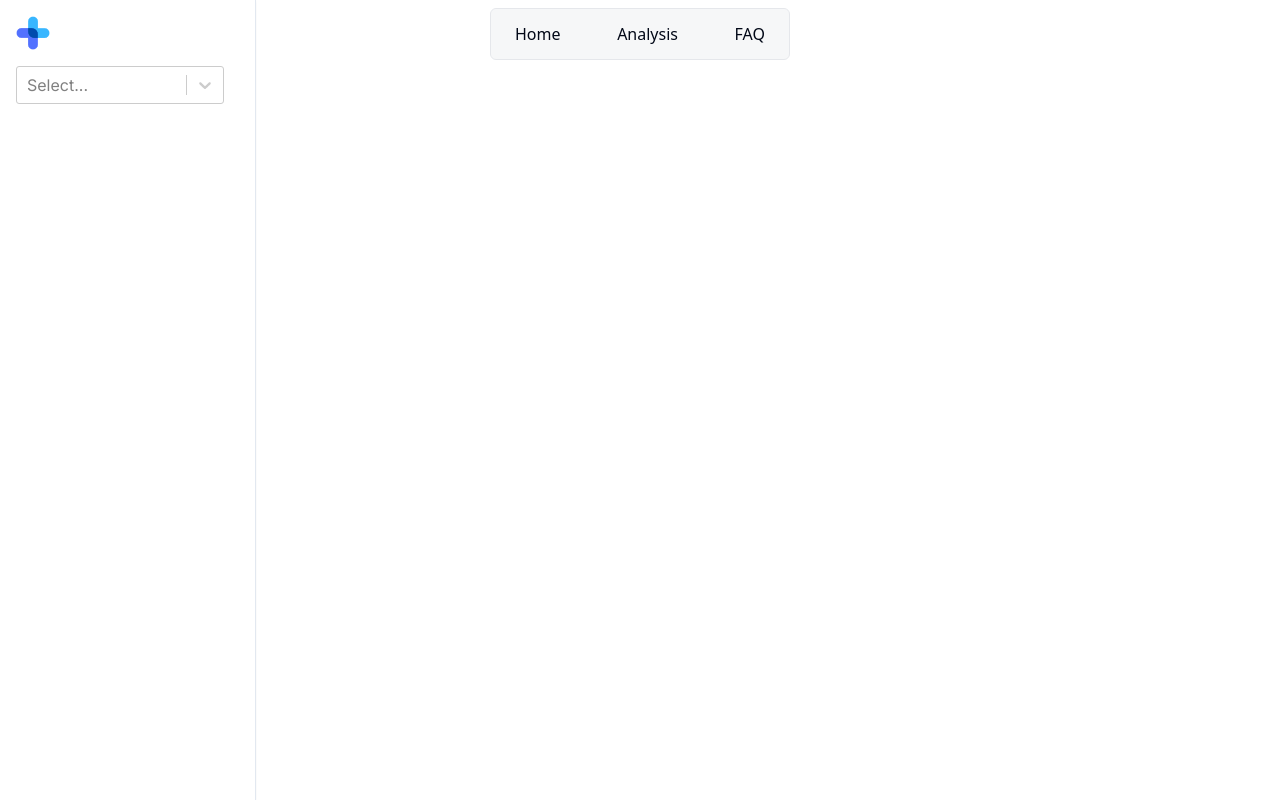
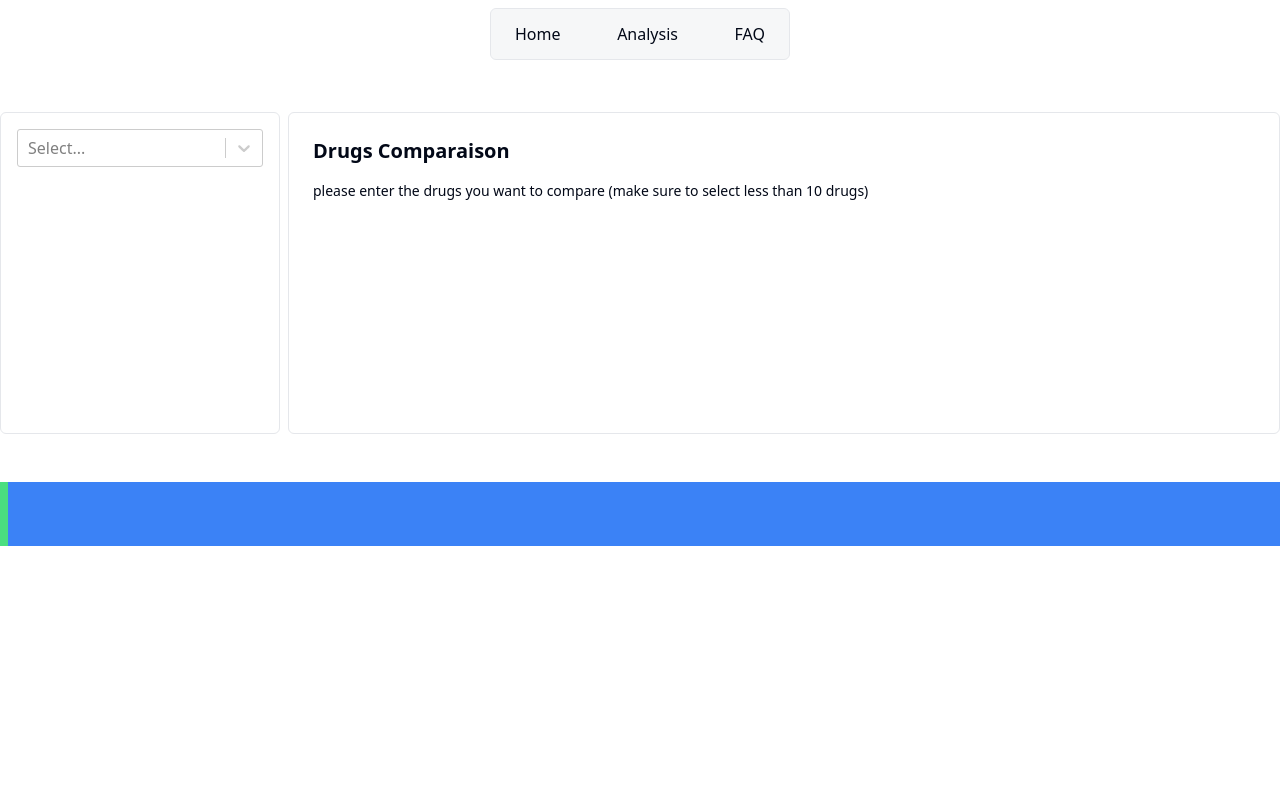
Before and after one commit to ALIDmed/my-app, a React (Vite) app: page /analysis in a window 1280 px wide. Built offline with nearby package versions, Linux system fonts and the light colour scheme.

Commit message:
update analysis

```diff
--- a/src/components/CardsGrid.jsx
+++ b/src/components/CardsGrid.jsx
@@ -5,7 +5,7 @@ import { calculateGrowth } from "../../utils.js/index";
 
 const CardsGrid = ({ data }) => {
   const { expanded } = useContext(AppContext);
-  console.log(data);
+
   return (
     <div
       className={`w-full grid grid-cols-1 sm:grid-cols-1 md:grid-cols-2 xl:grid-cols-3 gap-4 mt-20 ${
--- a/src/components/SearchVolumeChart.jsx
+++ b/src/components/SearchVolumeChart.jsx
@@ -1,4 +1,4 @@
-"use client";
+
 import { Area, AreaChart, CartesianGrid, XAxis } from "recharts";
 import {
   ChartContainer,
@@ -8,7 +8,7 @@ import {
 
 const chartConfig = {
   search_volume: {
-    label: "Search Volume: ",
+    label: "Search Volume:",
     color: "#4770e8",
   },
 };
@@ -35,8 +35,8 @@ export function SearchVolumeChart({ monthly_search_volume }) {
           padding="no-gap"
         />
         <ChartTooltip
-          cursor={false}
-          content={<ChartTooltipContent indicator="dot" />}
+          cursor={true}
+          content={<ChartTooltipContent hideLabel />}
         />
         <Area
           dataKey="search_volume"
--- /dev/null
+++ b/src/components/analysis/ChartsContainer.jsx
@@ -0,0 +1,7 @@
+import React from "react";
+
+const ChartsContainer = ({ children }) => {
+  return <div className="w-full mt-20 ml-[280px]">{children}</div>;
+};
+
+export default ChartsContainer;
--- a/src/components/analysis/DrugFilter.jsx
+++ b/src/components/analysis/DrugFilter.jsx
@@ -25,7 +25,7 @@ const DrugFilter = () => {
     filterData(data, newFilters, setAnalysisData);
   };
 
-  console.log(analysisData);
+
   return (
     <Select
       options={data.map((drug) => ({
@@ -44,7 +44,7 @@ const DrugFilter = () => {
           primary: "black",
         },
       })}
-      className="w-52 focus:ring-4 ring-inset max-w-[240px] m-0"
+      className="w-full focus:ring-4 ring-inset m-0"
     />
   );
 };
--- /dev/null
+++ b/src/components/analysis/DrugsBarChart.jsx
@@ -0,0 +1,99 @@
+import { Bar, BarChart, XAxis, YAxis, LabelList } from "recharts";
+import {
+  ChartContainer,
+  ChartTooltip,
+  ChartTooltipContent,
+} from "@/components/ui/chart";
+import { useContext, useEffect, useState } from "react";
+import { AnalysisContext } from "@/pages/Analysis";
+import { calculateGrowth } from "../../../utils.js/index";
+
+const chartConfig = {
+  search_volume: {
+    label: "Search Volume",
+    color: "#4770e8",
+  },
+  // growth: {
+  //   label: "Growth",
+  //   color: "hsl(var(--chart-2))",
+  // },
+};
+
+const DrugsBarChart = () => {
+  const { analysisData } = useContext(AnalysisContext);
+  const [chartData, setChartData] = useState([]);
+
+  useEffect(() => {
+    if (analysisData.length === 0 || analysisData.length > 10) {
+      setChartData([]);
+      return;
+    }
+    const newDrugs = analysisData.map((drug) => {
+      return {
+        drug_name: drug.drug_name,
+        search_volume:
+          drug.monthly_search_volume[drug.monthly_search_volume.length - 1]
+            .search_volume,
+        growth: calculateGrowth(drug.monthly_search_volume),
+      };
+    });
+    setChartData(newDrugs);
+    console.log("newDrugs", newDrugs);
+  }, [analysisData]);
+
+  return (
+    <div className="border border-gray-200 p-6 rounded-md w-full flex flex-col space-y-4 min-h-[322px]">
+      <div className="text-xl font-semibold">Drugs Comparaison</div>
+      <div className="w-full">
+        {chartData.length === 0 ? (
+          <div className="text-sm">
+            please enter the drugs you want to compare (make sure to select less
+            than 10 drugs)
+          </div>
+        ) : (
+          <ChartContainer config={chartConfig} className="-ml-[35px]">
+            <BarChart
+              accessibilityLayer
+              data={chartData}
+              layout="vertical"
+              margin={{
+                left: -20,
+              }}
+            >
+              <XAxis type="number" dataKey="search_volume" hide />
+              <YAxis
+                dataKey="drug_name"
+                type="category"
+                tickLine={false}
+                tickMargin={10}
+                axisLine={false}
+                tickFormatter={(value) => value.slice(0, 0)}
+              />
+              <ChartTooltip
+                cursor={false}
+                content={<ChartTooltipContent hideLabel indicator="line" />}
+              />
+              <Bar
+                dataKey="search_volume"
+                fill="var(--color-search_volume)"
+                radius={5}
+                layout="vertical"
+              >
+                <LabelList
+                  dataKey="drug_name"
+                  position="insideLeft"
+                  offset={20}
+                  className="fill-[--color-label]"
+                  fontSize={12}
+
+                />
+              </Bar>
+            </BarChart>
+          </ChartContainer>
+        )}
+      </div>
+    </div>
+  );
+};
+
+export default DrugsBarChart;
--- /dev/null
+++ b/src/components/analysis/DrugsComparaison.jsx
@@ -0,0 +1,20 @@
+import React from "react";
+import DrugFilter from "./DrugFilter";
+import DrugsBarChart from "./DrugsBarChart";
+
+const DrugsComparaison = () => {
+  return (
+    <div className="w-full flex gap-2">
+      <div className="w-[280px] flex flex-col justify-start items-start rounded-md border border-gray-200 p-4">
+        <div className="w-full ">
+          <DrugFilter />
+        </div>
+      </div>
+      <div className="flex-1">
+        <DrugsBarChart />
+      </div>
+    </div>
+  );
+};
+
+export default DrugsComparaison;
--- /dev/null
+++ b/src/components/analysis/LaboComparaison.jsx
@@ -0,0 +1,12 @@
+import React from "react";
+
+const LaboComparaison = () => {
+  return (
+    <div className="bg-green-400 w-full h-16 flex items-center gap-2">
+      <div className="flex-none h-16 bg-blue-500"></div>
+      <div className="flex-1 h-16 bg-blue-500"></div>
+    </div>
+  );
+};
+
+export default LaboComparaison;
--- a/src/components/sidebar/Sidebar.jsx
+++ b/src/components/sidebar/Sidebar.jsx
@@ -11,8 +11,8 @@ import LaboFilter from "./Filters/LaboFilter";
 const Sidebar = () => {
   const { expanded, setExpanded } = useContext(AppContext);
   return (
-    <aside className="h-screen fixed top-0 left-0 z-10">
-      <nav className="h-full flex flex-col bg-white border-r shadow-sm">
+    <aside className="h-screen fixed top-0 left-0 z-10 overflow-y-auto">
+      <nav className="h-full flex flex-col bg-white border-r shadow-">
         <div className="p-4 pb-2 flex justify-between items-center">
           <img
             src={logo}
--- a/src/pages/Analysis.jsx
+++ b/src/pages/Analysis.jsx
@@ -2,6 +2,10 @@ import Navbar from "@/components/Navbar";
 import AnalysisSidebar from "@/components/analysis/AnalysisSidebar";
 import { createContext, useState } from "react";
 import { data as demoData } from "../../data/demo_data";
+import DrugsBarChart from "@/components/analysis/DrugsBarChart";
+import ChartsContainer from "@/components/analysis/ChartsContainer";
+import DrugsComparaison from "@/components/analysis/DrugsComparaison";
+import LaboComparaison from "@/components/analysis/LaboComparaison";
 
 export const AnalysisContext = createContext();
 
@@ -29,8 +33,11 @@ const Analysis = () => {
         }}
       >
         <Navbar />
-        <div className="p-0 font-inter px-[20px] flex flex-row">
-          <AnalysisSidebar />
+        <div className="w-screen flex justify-center px-4 lg:px-0 mt-28">
+          <div className="w-full flex flex-col space-y-12 max-w-[1350px]">
+            <DrugsComparaison />
+            <LaboComparaison />
+          </div>
         </div>
       </AnalysisContext.Provider>
     </>
```
Also changed, not shown: src/components/ui/chart.jsx (+112 -106 lines).
